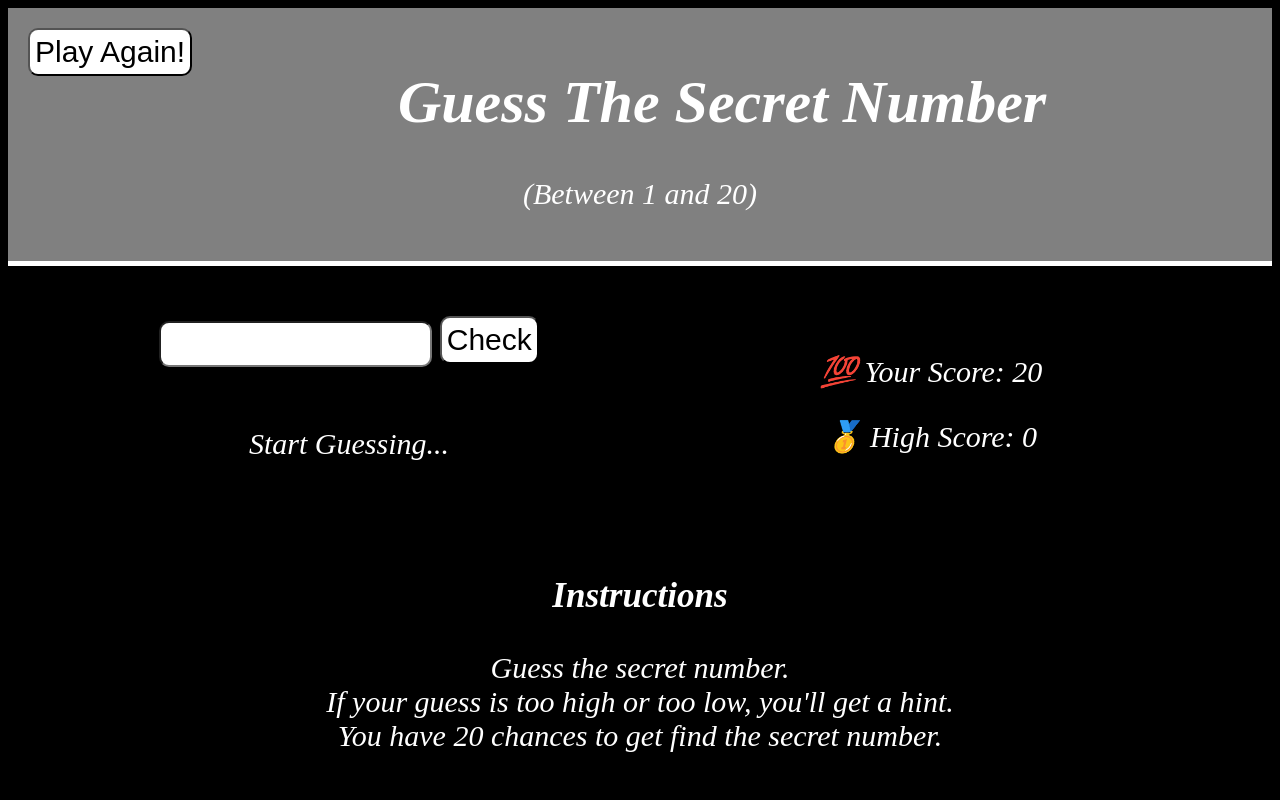
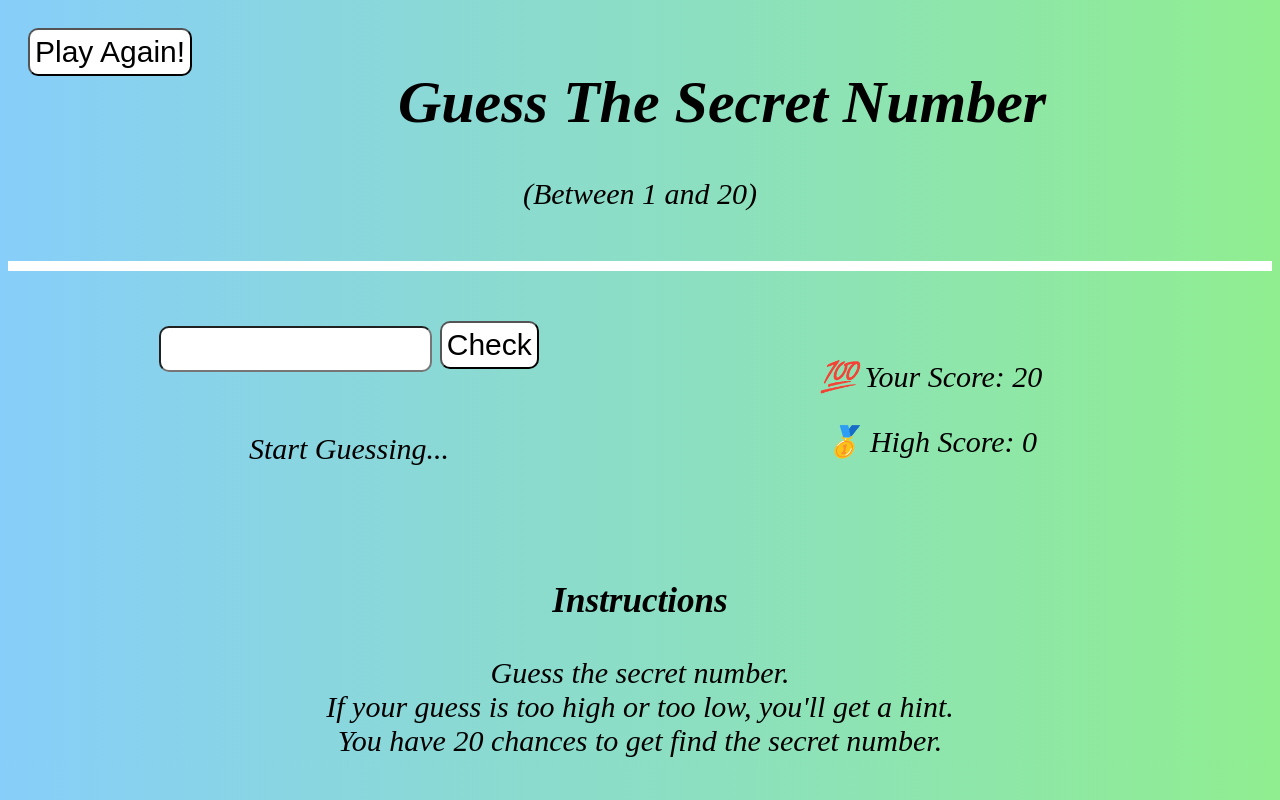
Before and after one commit to vaishnavi-konda/guess-the-number, a plain HTML site: page index.html in a window 1280 px wide. Drawn offline with Linux system fonts and the light colour scheme.

Commit message:
Change background colour

```diff
--- a/css/style.css
+++ b/css/style.css
@@ -5,16 +5,15 @@ html {
 
 body {
   font-style: italic;
-  color: white;
-  background-color: black;
+  color: black;
+  background: linear-gradient(to right, lightskyblue, lightgreen);
   text-align: center;
 }
 
 header {
   position: relative;
-  border-bottom: 5px solid white;
+  border-bottom: 10px solid white;
   padding: 20px;
-  background-color: gray;
 }
 
 button {
@@ -57,7 +56,3 @@ main {
 .reset {
   float: left;
 }
-/*
-.instructions {
-  border: white 3px solid;
-} */
```
